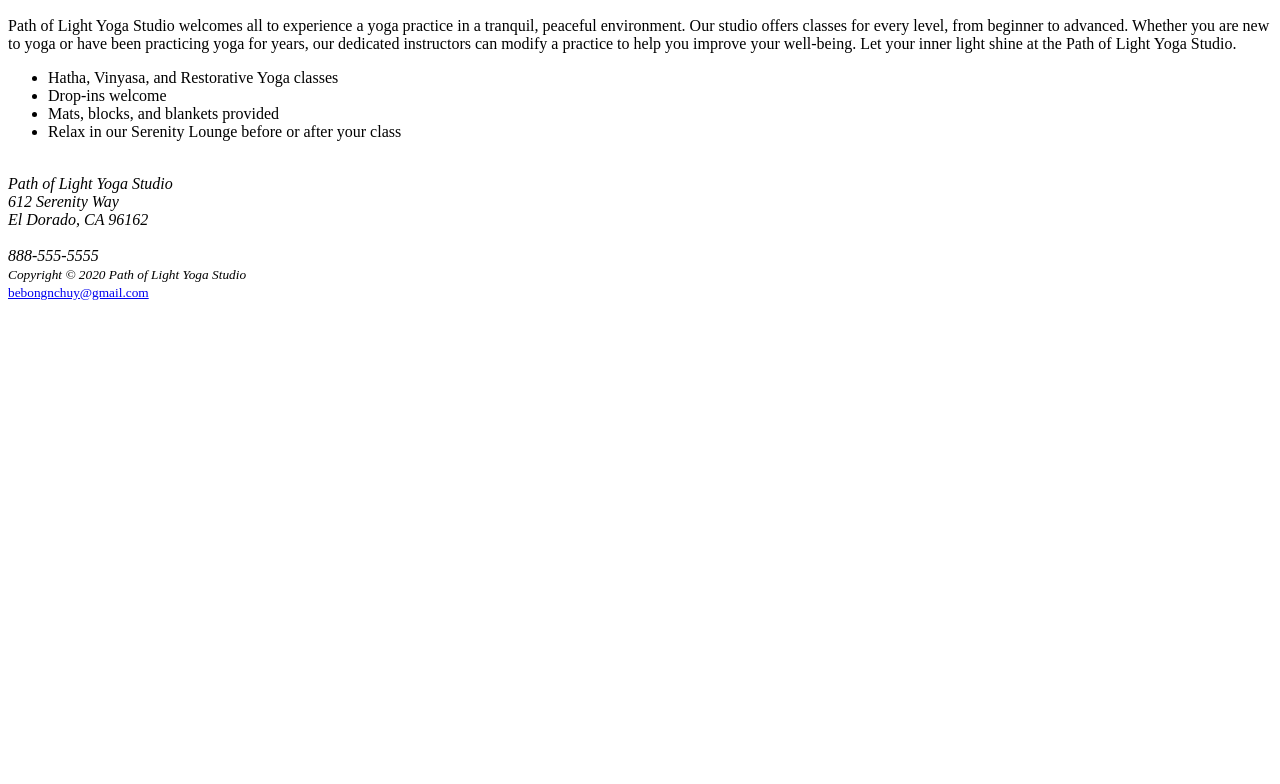
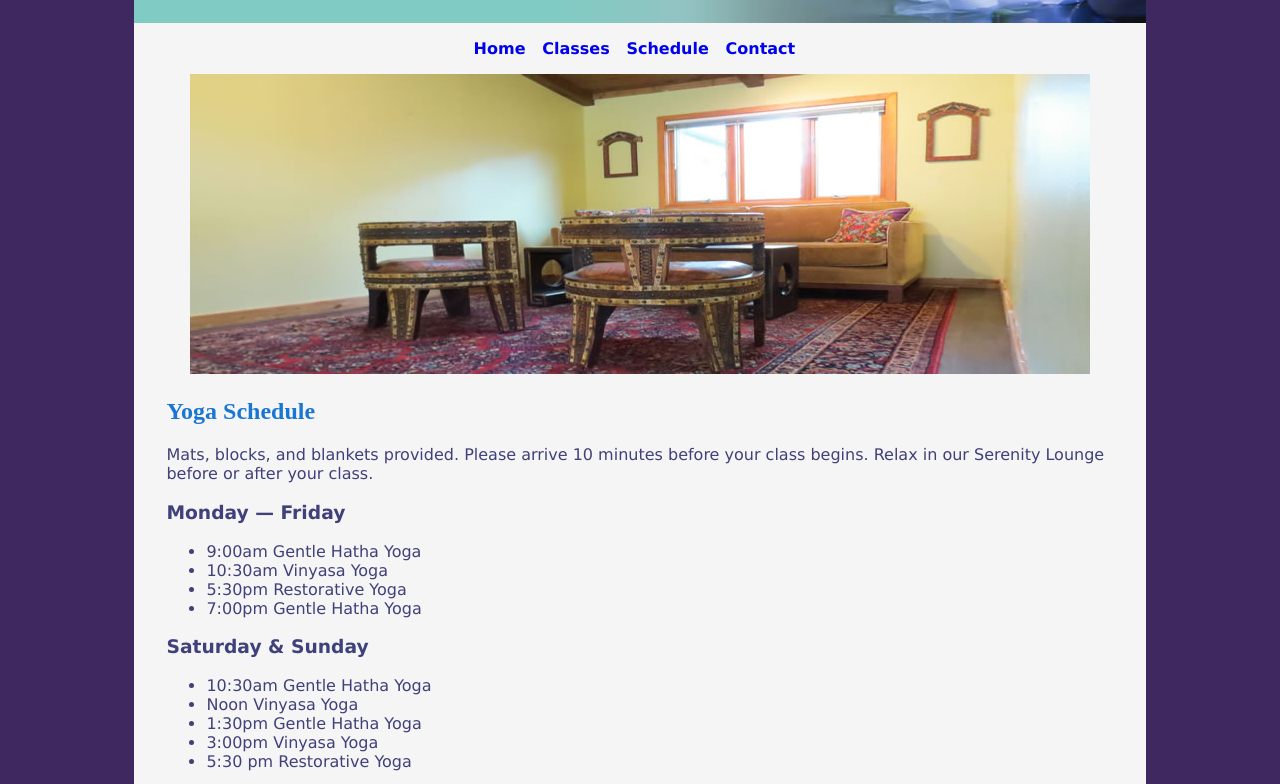
Before and after one commit to BebsYanski/path-of-light-yoga-studio, a plain HTML site: page schedule.html in a window 1280 px wide. Shown: the part 148-932 px from the top of the page. Before the commit the page ends 800 px from the top, so only its background shows below. Drawn offline with Linux system fonts and the light colour scheme.

Commit message:
style: Add visual elements

```diff
--- a/schedule.html
+++ b/schedule.html
@@ -4,10 +4,13 @@
 <head>
     <meta charset="UTF-8">
     <meta name="viewport" content="width=device-width, initial-scale=1.0">
-    <title>Path of Light Yoga Studio</title>
+    <title>Path of Light Yoga Studio: Schedule</title>
+    <link rel="stylesheet" href="style.css">
 </head>
 
 <body>
+    <div id="wrapper">
+
         <header>
             <h1>Path of Light Yoga Studio</h1>
         </header>
@@ -16,29 +19,31 @@
             <a href="schedule.html">Schedule</a>&nbsp;&nbsp;
             <a href="contact.html">Contact</a>&nbsp;&nbsp;</b></nav>
         <main>
-        <h2>Find Your Inner Light</h2>
-        <p>Path of Light Yoga Studio welcomes all to experience a yoga practice in a tranquil, peaceful environment. Our studio offers classes for every level, from beginner to advanced. Whether you are new to yoga or have been practicing yoga for years,
-            our dedicated instructors can modify a practice to help you improve your well-being. Let your inner light shine at the Path of Light Yoga Studio.
+            <div id="hero"><img src="images/yoga/yogalounge.jpg" alt="Yoga lounge"></div>
+            <h2>Yoga Schedule</h2>
+            <p>Mats, blocks, and blankets provided. Please arrive 10 minutes before your class begins. Relax in our Serenity Lounge before or after your class.
             </p>
+            <h3>Monday &mdash; Friday</h3>
             <ul>
-            <li>Hatha, Vinyasa, and Restorative Yoga classes
-            </li>
-            <li>Drop-ins welcome</li>
-            <li>Mats, blocks, and blankets provided</li>
-            <li>Relax in our Serenity Lounge before or after your class
-            </li>
+                <li>9:00am Gentle Hatha Yoga</li>
+                <li>10:30am Vinyasa Yoga</li>
+                <li>5:30pm Restorative Yoga</li>
+                <li>7:00pm Gentle Hatha Yoga</li>
+            </ul>
 
-
+            <h3>Saturday & Sunday</h3>
+            <ul>
+                <li>10:30am Gentle Hatha Yoga</li>
+                <li>Noon Vinyasa Yoga</li>
+                <li>1:30pm Gentle Hatha Yoga</li>
+                <li>3:00pm Vinyasa Yoga</li>
+                <li>5:30 pm Restorative Yoga</li>
             </ul>
-        <br>
-        <address>Path of Light Yoga Studio <br>
-            612 Serenity Way <br>
-            El Dorado, CA 96162 <br><br>
-            888-555-5555 <br></address>
         </main>
         <footer>
             <small><i>Copyright © 2020 Path of Light Yoga Studio</i> <br> <a href="mailto:bebongnchuy@gmail.com">bebongnchuy@gmail.com</a></small>
         </footer>
+    </div>
 
 </body>
 
--- a/style.css
+++ b/style.css
@@ -1,18 +1,22 @@
 body {
-    background-color: #F5F5F5;
+    background-color: #3F2860;
     color: #40407A;
     font-family: Verdana, sans-serif;
 }
 
 header {
     background-color: #80CBC4;
-    text-align: center;
     font-family: 'Times New Roman', Times, serif;
+    background-image: url(images/yoga/lilyheader.jpg);
+    background-position: right;
+    background-repeat: no-repeat;
+    height: 150px;
 }
 
 nav {
     font-weight: 700;
     text-align: center;
+    padding: 1em;
 }
 
 nav a {
@@ -20,7 +24,12 @@ nav a {
 }
 
 h1 {
-    line-height: 200%;
+    padding-top: 50px;
+    padding: 2em 0 0 2em;
+}
+
+main {
+    padding: 0 2em;
 }
 
 h2 {
@@ -38,12 +47,23 @@ footer {
     font-style: italic;
     text-align: center;
     background: #80CBC4;
+    padding: 1em;
+}
+
+img {
+    padding: 0 1em;
 }
 
 #wrapper {
     width: 80%;
-    background-color: #f0f0f0;
+    min-width: 1000px;
+    max-width: 1280px;
+    background-color: #F5F5F5;
     margin: 0 auto;
+}
+
+#hero {
+    text-align: center;
 }
 
 .studio {
```
Also changed, not shown: classes.html (+1 -0 lines), index.html (+1 -0 lines), images/yoga/favicon.ico (added), images/yoga/lilyheader.jpg (added), images/yoga/yogadoor.jpg (added), images/yoga/yogalounge.jpg (added), images/yoga/yogamat.jpg (added). Lines whose indentation alone changed are shown as unchanged.
